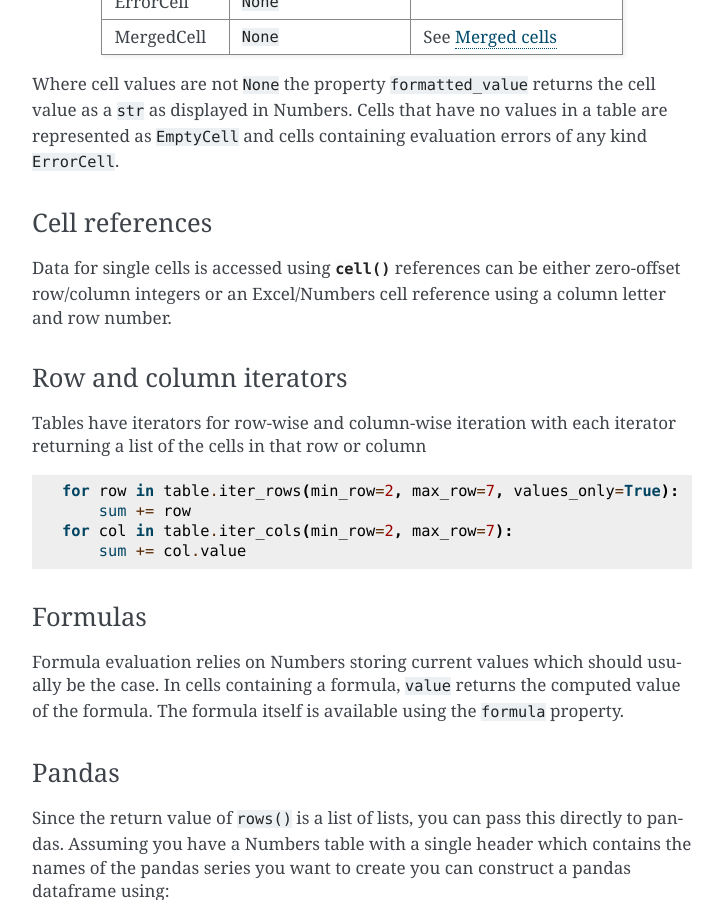
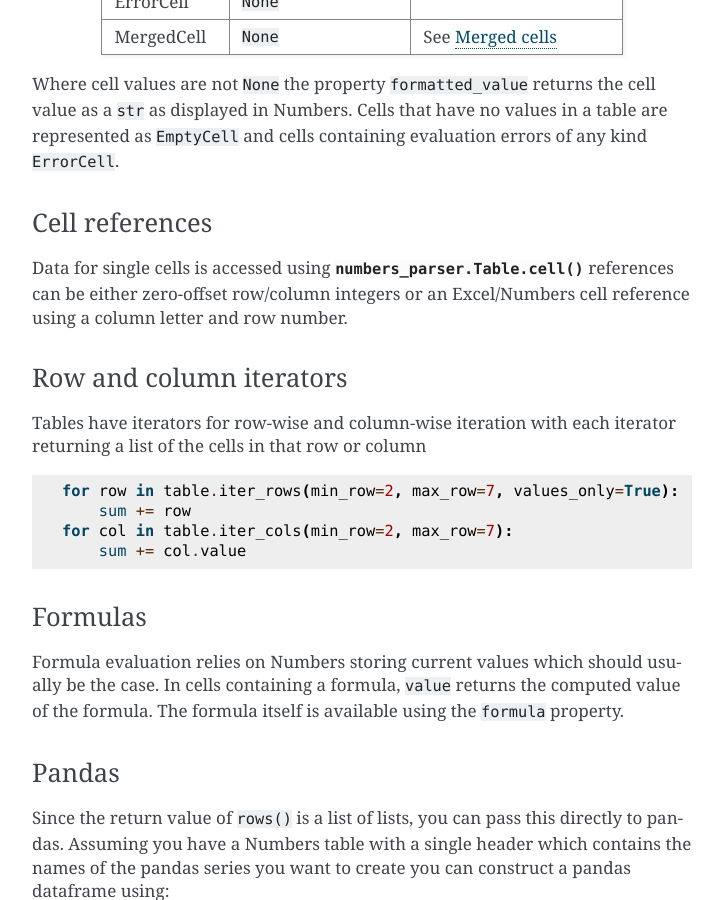
Before and after one commit to masaccio/numbers-parser, a Sphinx documentation site: the page built from docs/index.rst, in a window 1280 px wide and 900 px high, scrolled down 2687 px. Shown: the whole window, without its empty margins (388-1111 px from the left). Built offline with Sphinx 7.4.7, drawn with Linux system fonts in a browser that asks for light colours.

Commit message:
Update cell() reference

```diff
--- a/docs/index.rst
+++ b/docs/index.rst
@@ -160,7 +160,7 @@ containing evaluation errors of any kind ``ErrorCell``.
 Cell references
 ~~~~~~~~~~~~~~~
 
-Data for single cells is accessed using :py:meth:`~numbers_parser.Table.cell`
+Data for single cells is accessed using :py:meth:`numbers_parser.Table.cell`
 references can be either zero-offset row/column integers or an Excel/Numbers cell reference
 using a column letter and row number.
 
```
Also changed, not shown: README.md (+0 -4 lines).
